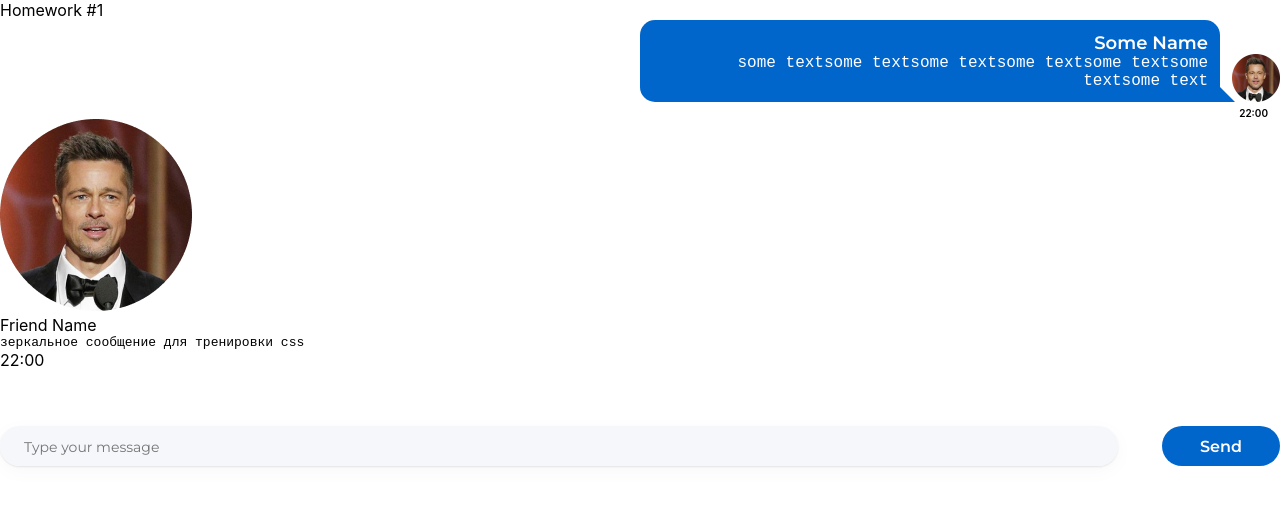
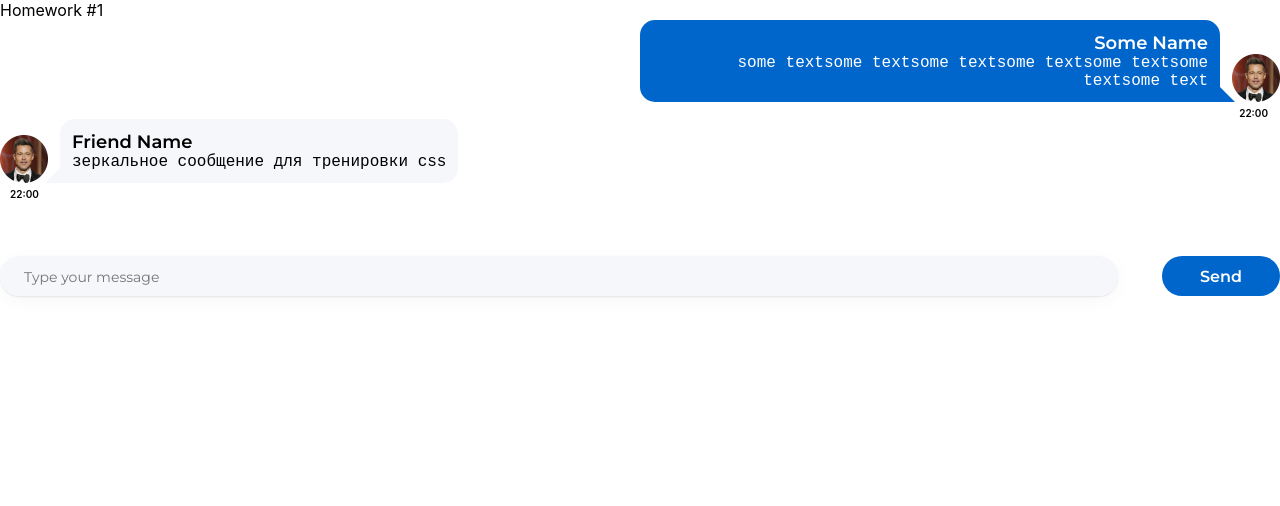
Before and after one commit to rzalyaev/homework, a React (Create React App) app: page / in a window 1280 px wide. Shown: the top 506 px of the page. Built offline with nearby package versions, Linux system fonts and the light colour scheme.

Commit message:
Add FriendMessage component styles

```diff
--- a/src/s2-homeworks/hw01/friend-message/FriendMessage.module.css
+++ b/src/s2-homeworks/hw01/friend-message/FriendMessage.module.css
@@ -1,31 +1,55 @@
 .friendMessage {
-
+    display: flex;
+    flex-direction: column;
+    align-items: flex-start;
+    gap: 5px;
 }
 
 .friendImageAndText {
-
+    display: flex;
+    flex-direction: row;
+    align-items: flex-end;
+    gap: 12px;
 }
 
 .friendImageAndText img {
-
+    height: 48px;
+    width: 48px;
 }
 
 .friendText {
-
+    position: relative;
+    padding: 12px;
+    text-align: left;
+    font-family: 'Montserrat', sans-serif;
+    font-size: 16px;
+    color: black;
+    background: #F5F7FB;
+    border-radius: 15px 15px 15px 0;
 }
 
 .friendText:after {
-
+    content: "";
+    position: absolute;
+    right: calc(100% - 1px);
+    bottom: 0;
+    width: 0;
+    height: 0;
+    border-top: 1rem solid transparent;
+    border-right: 1rem solid #F5F7FB;
 }
 
 .friendName {
-
+    font-size: 18px;
+    font-weight: 600;
 }
 
 .friendMessageText {
-
+    font-weight: 400;
 }
 
 .friendTime {
-
+    margin-left: 10px;
+    font-weight: 600;
+    font-size: 10px;
 }
```
